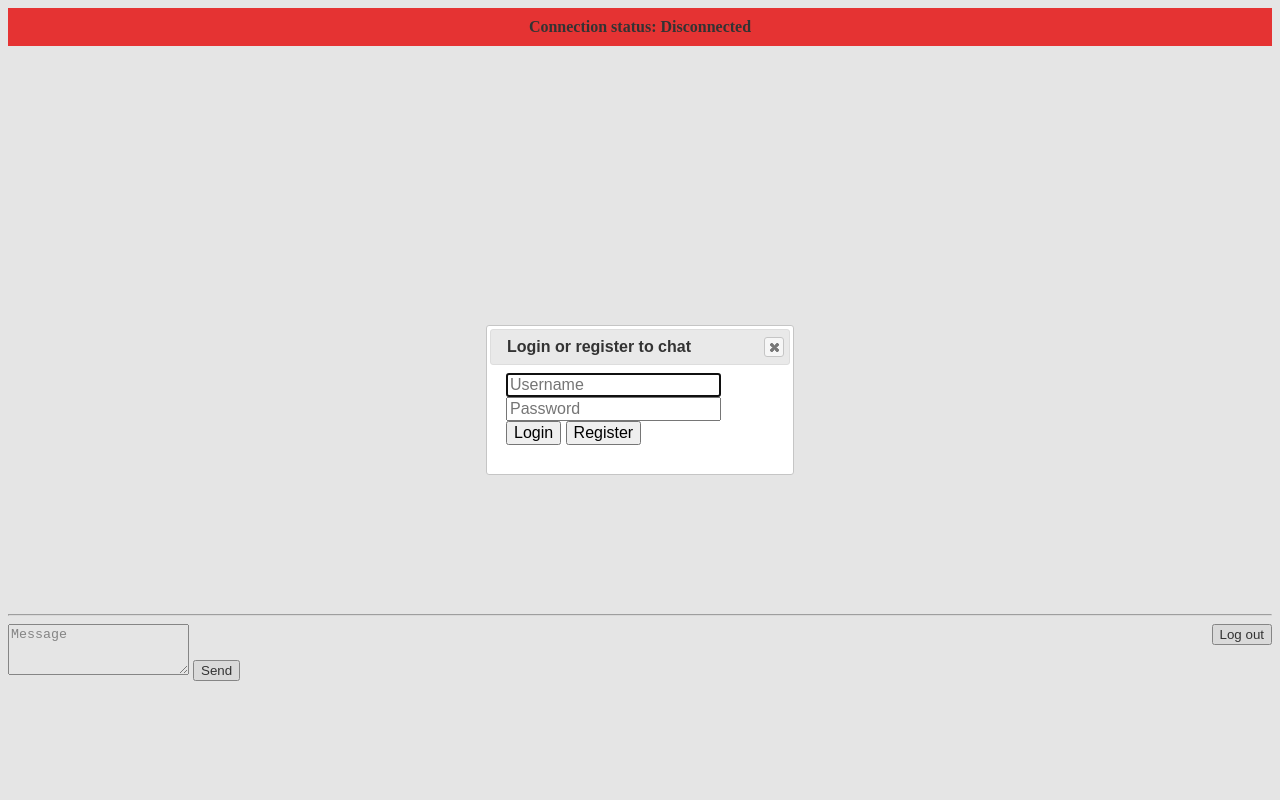
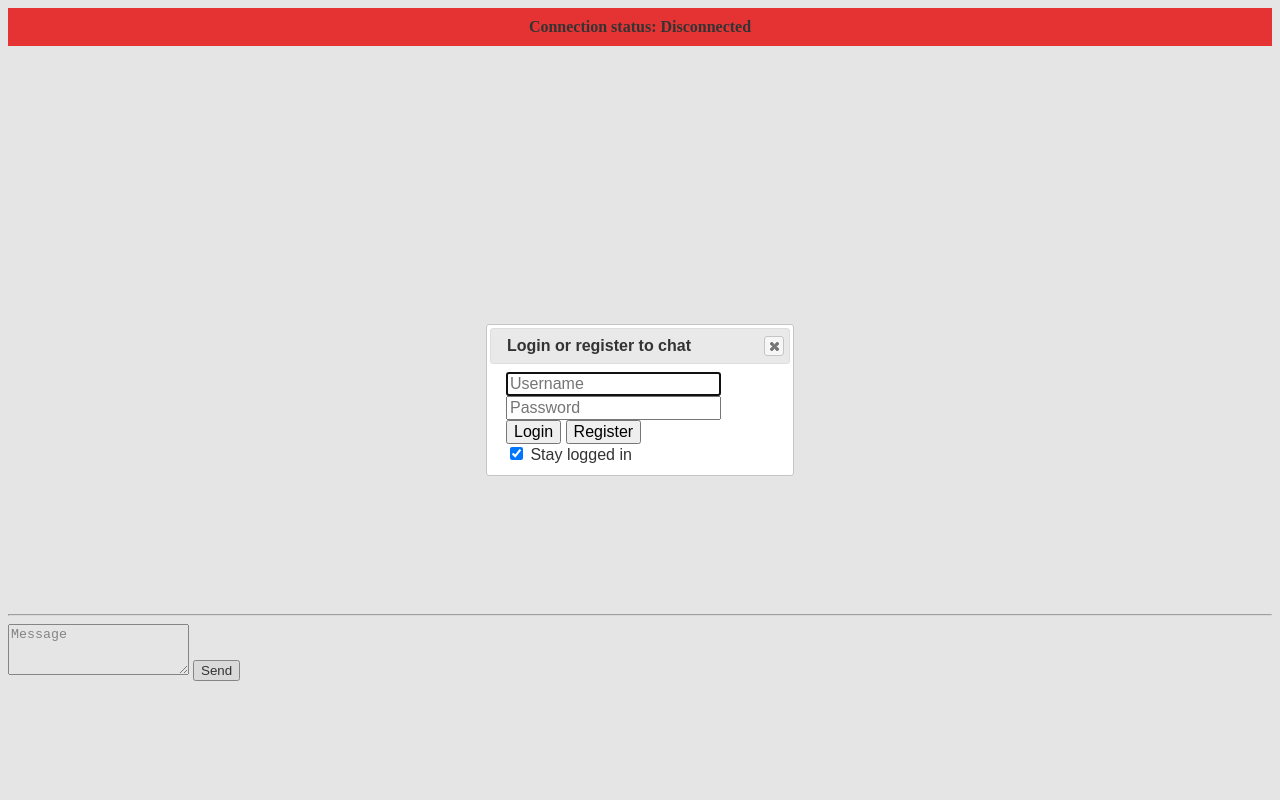
Before and after one commit to Janicxz/mongoChat, a Flask app: page / in a window 1280 px wide. Run offline with Flask 3, Linux system fonts and the light colour scheme; some libraries are stand-ins or nearby versions.

Commit message:
Add logout logic

```diff
--- a/server.py
+++ b/server.py
@@ -79,7 +79,16 @@ def user_register(user):
     session['username'] = username
     password = ""
     # TODO: Generate session ID, save it to users table and send it to client so they don't have to keep logging in.
-
+@socketio.on('logout')
+def user_logout():
+    if session['logged_in'] == False:
+        print("User not logged in, logout not possible")
+        return
+    username = session['username']
+    users_collection.update_one({"username": username}, {"$set": {"session_id": ""}})
+    session['logged_in'] = False
+    session['username'] = ""
+    print("User logged out: " + username)
 
 @socketio.on('login')
 def user_login(user):
--- a/templates/index.html
+++ b/templates/index.html
@@ -42,6 +42,12 @@
 <body>
     <script type="text/javascript">
         $(document).ready(function() {
+            $('#logoutBtn').on('click', function() {
+                setCookie('mongoChat_session_id', '');
+                socket.emit('logout');
+                $('#logoutBtn').hide();
+                $('#login-dialog').dialog('open');
+            });
             socket = io.connect(location.hostname + ':5000');
             socket.on('connect', connect);
             socket.on('disconnect', disconnect);
@@ -55,12 +61,14 @@
             socket.on('login', function(data) {
                 if (data.logged_in == true) {
                     $('#login-dialog').dialog('close');
-                    console.log("Logged in");
+                    console.log("User logged in");
+                    $('#logoutBtn').show();
                     if (data.update_session_id) {
-                        setCookie('mongoChat_session_id', data.session_id);
-                        console.log("Updating session ID cookie");
+                        if (document.getElementById('stay_logged_in').checked) {
+                            setCookie('mongoChat_session_id', data.session_id);
+                            console.log("Updating session ID cookie");
+                        }
                     }
-
                 } else {
                     alert('Login failed, username or password incorrect.');
                 }
@@ -68,8 +76,11 @@
             socket.on('register', function(data) {
                 if (data.success == true) {
                     $('#login-dialog').dialog('close');
-                    setCookie('mongoChat_session_id', data.session_id);
-                    console.log("Updating session ID cookie on registeration");
+                    console.log("User registered");
+                    if (document.getElementById('stay_logged_in').checked)  {
+                        setCookie('mongoChat_session_id', data.session_id);
+                        console.log("Storing session ID cookie.");
+                    }
                 } else {
                     alert('Registration failed, username already exists.');
                 }
@@ -181,6 +192,8 @@
                 <button type="button" id="loginBtn">Login</button>
                 <button type="button" id="registerBtn">Register</button>
             </div>
+            <input type="checkbox" id="stay_logged_in" checked="checked"/>
+            <label for="stay_logged_in">Stay logged in</label>
         </form>
     </div>
 
@@ -195,7 +208,7 @@
         <!--<input type="text" id="message" placeholder="Message"> -->
         <textarea id="message" rows="3" placeholder="Message"></textarea>
         <button id="sendBtn">Send</button>
-        <button id="logoutBtn" style="float:right">Log out</button>
+        <button id="logoutBtn" style="float:right" hidden="hidden">Log out</button>
     </div>
 </body>
 </html>
```
